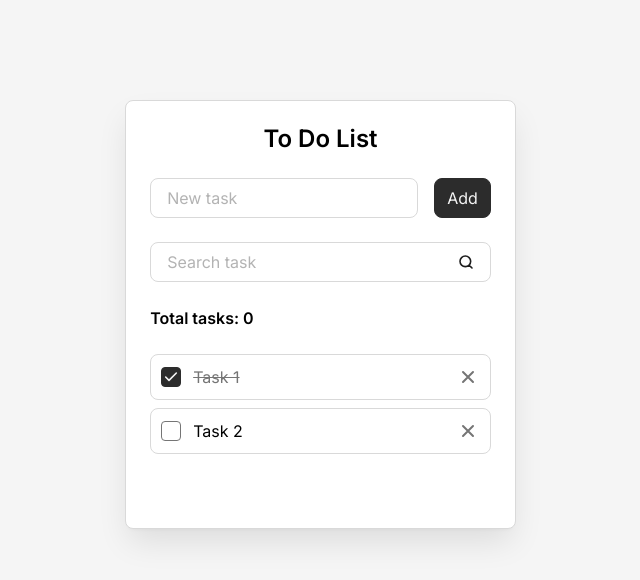
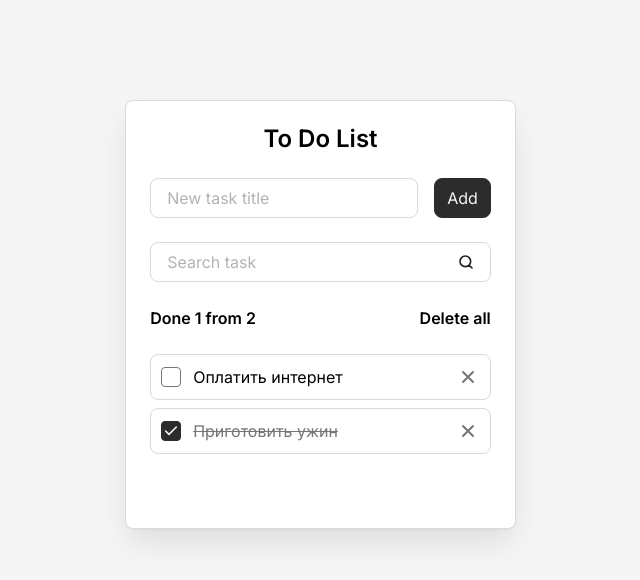
Before and after one commit to shatskisdimka/todo-react, a React (Vite) app: page / in a window 1280 px wide. Shown: the top 580 px of the page, without its empty margins (312-952 px from the left). Built offline with nearby package versions, Linux system fonts and the light colour scheme.

Commit message:
add props to components

```diff
--- a/src/components/AddTaskForm.jsx
+++ b/src/components/AddTaskForm.jsx
@@ -2,12 +2,14 @@
 import Field from "./Field";
 
 const AddTaskForm = () => {
-    return (
-        <form className="todo__form">
-        <Field />
-        <Button />
-      </form>
-    )
-}
+  return (
+    <form className="todo__form">
+      <Field className="todo__field" label="New task title" id="new-task" />
+      <Button type="submit">
+        Add
+      </Button>
+    </form>
+  );
+};
 
-export default AddTaskForm
+export default AddTaskForm;
--- a/src/components/Button.jsx
+++ b/src/components/Button.jsx
@@ -1,7 +1,9 @@
-const Button = () => {
+const Button = (props) => {
+  const { className = "", type = "button", children } = props;
+
   return (
-    <button className="button" type="submit">
-      Add
+    <button className={`button ${className}`} type={type}>
+      {children}
     </button>
   );
 };
--- a/src/components/Field.jsx
+++ b/src/components/Field.jsx
@@ -1,20 +1,25 @@
-const Field = () => {
+const Field = (props) => {
+  const {
+    className = "",
+    id,
+    label,
+    type = "text"
+  } = props;
+
   return (
-        <div className="todo__field field">
-          <label
-            className="field__label"
-            htmlFor="new-task"
-          >
-            New task
+    <div className={`field ${className}`}>
+      <label className="field__label" htmlFor={id}>
+        {label}
       </label>
       <input
         className="field__input"
-            id="new-task"
+        id={id}
         placeholder=" "
         autoComplete="off"
+        type={type}
       />
     </div>
-    )
-}
+  );
+};
 
-export default Field
+export default Field;
--- a/src/components/SearchTaskForm.jsx
+++ b/src/components/SearchTaskForm.jsx
@@ -1,18 +1,14 @@
+import Field from "./Field";
+
 const SearchTaskForm = () => {
   return (
     <form className="todo__form">
-      <div className="todo__field field">
-        <label className="field__label" htmlFor="search-task">
-          Search task
-        </label>
-        <input
-          className="field__input"
-          id="search-task"
-          placeholder=" "
-          autoComplete="off"
-          type="search"
-        />
-      </div>
+      <Field
+        className="todo__field"
+        label="Search task"
+        id="search-task"
+        type="search"
+      />
     </form>
   );
 };
--- a/src/components/ToDo.jsx
+++ b/src/components/ToDo.jsx
@@ -4,13 +4,29 @@
 import ToDoList from "./ToDoList";
 
 const ToDo = () => {
+  const tasks = [
+    {
+      id: "task-1",
+      title: "Оплатить интернет",
+      isDone: false,
+    },
+    {
+      id: "task-2",
+      title: "Приготовить ужин",
+      isDone: true,
+    },
+  ];
+
   return (
     <div className="todo">
       <h1 className="todo__title">To Do List</h1>
       <AddTaskForm />
       <SearchTaskForm />
-      <ToDoInfo />
-      <ToDoList />
+      <ToDoInfo
+        total={tasks.length}
+        done={tasks.filter(({isDone}) => isDone).length}
+      />
+      <ToDoList tasks={tasks} />
     </div>
   );
 };
--- a/src/components/ToDoInfo.jsx
+++ b/src/components/ToDoInfo.jsx
@@ -1,12 +1,18 @@
-const ToDoInfo = () => {
+const ToDoInfo = (props) => {
+  const { total, done } = props;
+
+  const hasTasks = total > 0;
+
   return (
     <div className="todo__info">
       <div className="todo__total-tasks">
-        Total tasks: <span>0</span>
+        Done {done} from {total}
       </div>
-      <button className="todo__delete-all-button" type="button">
-        Delete all
-      </button>
+      {hasTasks && (
+        <button className="todo__delete-all-button" type="button">
+          Delete all
+        </button>
+      )}
     </div>
   );
 };
--- a/src/components/ToDoItem.jsx
+++ b/src/components/ToDoItem.jsx
@@ -1,14 +1,22 @@
-const ToDoItem = () => {
+const ToDoItem = (props) => {
+  const {
+    className="",
+    id='',
+    title,
+    isDone,
+
+  } = props
   return (
-    <li className="todo__item todo-item">
+    <li className={`todo-item ${className}`}>
       <input
         className="todo-item__checkbox"
-        id="task-1"
+        id={id}
         type="checkbox"
-        checked
+        checked={isDone}
+        readOnly
       />
-      <label className="todo-item__label" htmlFor="task-1">
-        Task 1
+      <label className="todo-item__label" htmlFor={id}>
+        {title}
       </label>
       <button
         className="todo-item__delete-button"
--- a/src/components/ToDoList.jsx
+++ b/src/components/ToDoList.jsx
@@ -1,42 +1,28 @@
 import ToDoItem from "./ToDoItem";
 
-const ToDoList = () => {
+const ToDoList = (props) => {
+
+  const {
+    tasks =[],
+  } = props
+
   const hasTasks = true;
-  return (
-    <ul className="todo__list">
-      <ToDoItem />
-      <li className="todo__item todo-item">
-        <input className="todo-item__checkbox" id="task-2" type="checkbox" />
-        <label className="todo-item__label" htmlFor="task-2">
-          Task 2
-        </label>
-        <button
-          className="todo-item__delete-button"
-          aria-label="Delete"
-          title="Delete"
-        >
-          <svg
-            width="20"
-            height="20"
-            viewBox="0 0 20 20"
-            fill="none"
-            xmlns="http://www.w3.org/2000/svg"
-          >
-            <path
-              d="M15 5L5 15M5 5L15 15"
-              stroke="#757575"
-              strokeWidth="2"
-              strokeLinecap="round"
-              strokeLinejoin="round"
-            />
-          </svg>
-        </button>
-      </li>
-    </ul>
-  );
+
   if (!hasTasks) {
     return <div className="todo__empty-message"></div>;
   }
+
+  return (
+    <ul className="todo__list">
+      {tasks.map( (task)=> (
+        <ToDoItem
+        className="todo__item"
+        key={task.id}
+        {...task}
+        />
+      ))}
+    </ul>
+  );
 };
 
 export default ToDoList;
--- a/src/styles/components/todo.css
+++ b/src/styles/components/todo.css
@@ -44,11 +44,6 @@
   &:hover {
     color: var(--color-gray-4);
   }
-
-  &:not(.is-visible) {
-    opacity: 0;
-    visibility: hidden;
-  }
 }
 
 .todo__list,
```
Also changed, not shown: src/styles/normalize.css. Lines whose indentation alone changed are shown as unchanged.
